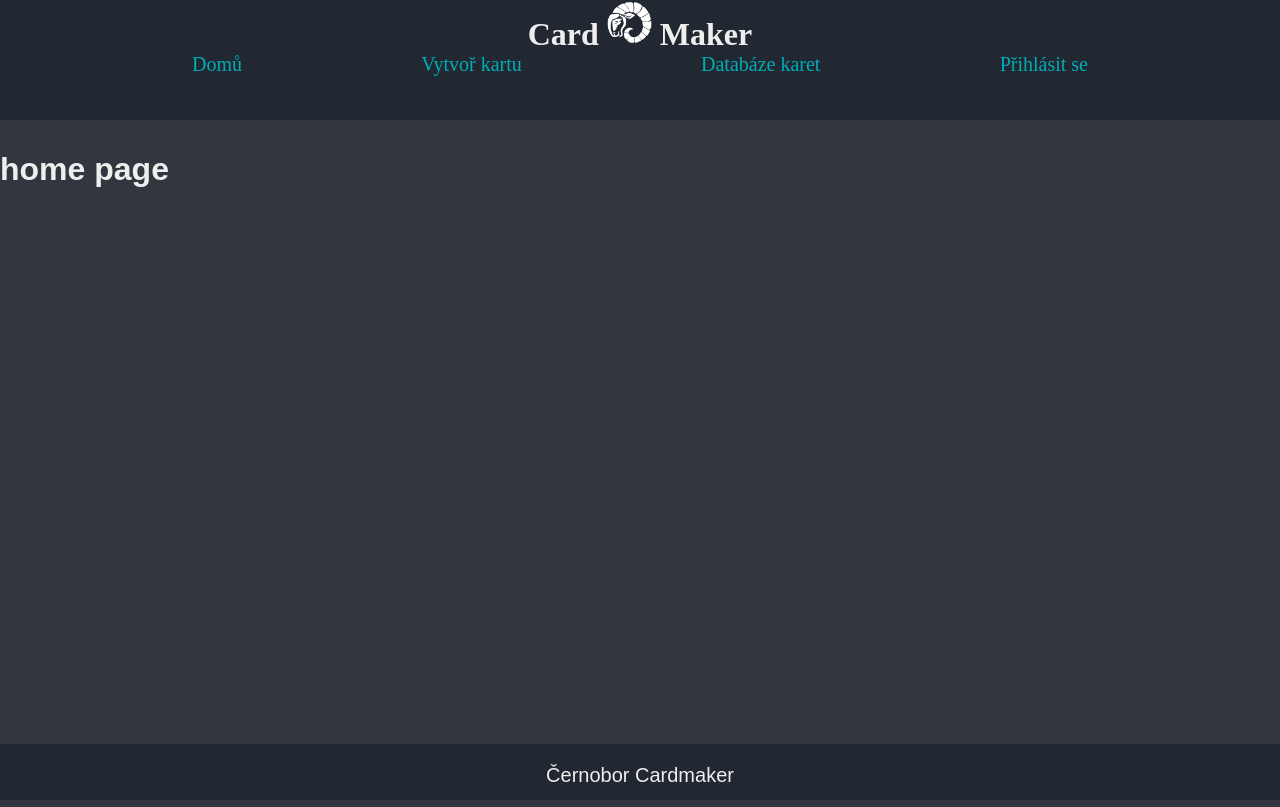
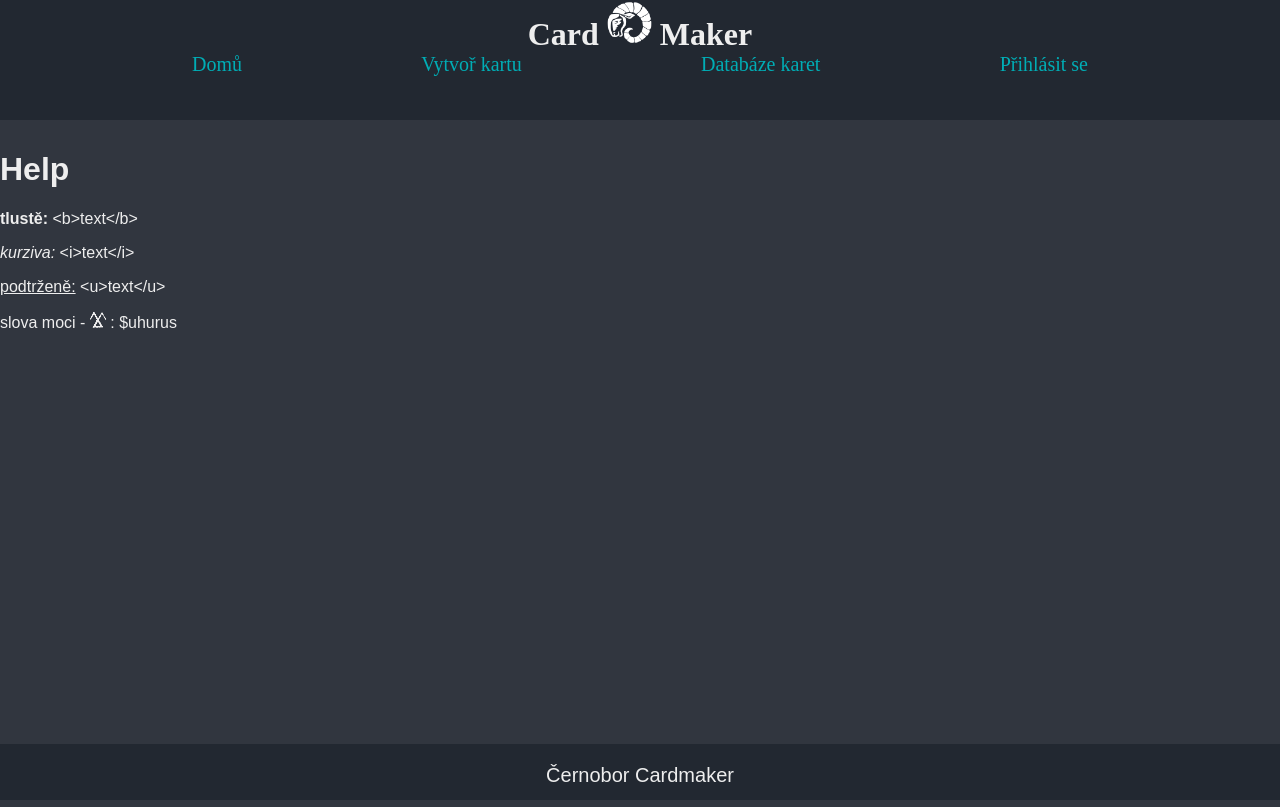
Before and after one commit to Cernobor/card-maker, a SvelteKit app in the folder cardMakerFE/: page / in a window 1280 px wide. Built offline with nearby package versions, Linux system fonts and the light colour scheme; no server answers; a web font is replaced by a local one.

Commit message:
add basic help

```diff
--- a/cardMakerFE/src/routes/+page.svelte
+++ b/cardMakerFE/src/routes/+page.svelte
@@ -1 +1,8 @@
-<h1>home page</h1>
+<h1>Help</h1>
+
+
+
+<p><b>tlustě:</b> &lt;b&gt;text&lt;/b&gt;</p>
+<p><i>kurziva:</i> &lt;i&gt;text&lt;/i&gt;</p>
+<p><u>podtrženě:</u> &lt;u&gt;text&lt;/u&gt;</p>
+<p>slova moci - <span class="lingua-prima">A</span> : $uhurus</p>
```
